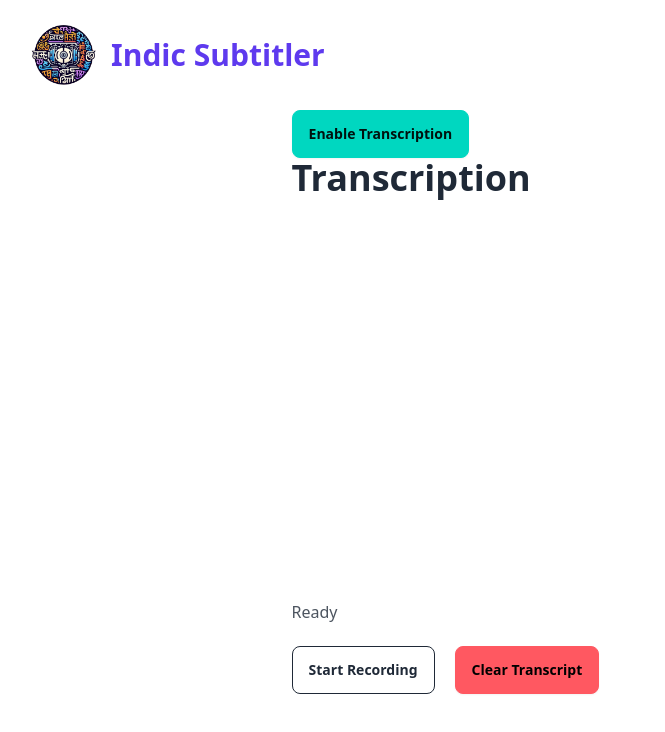
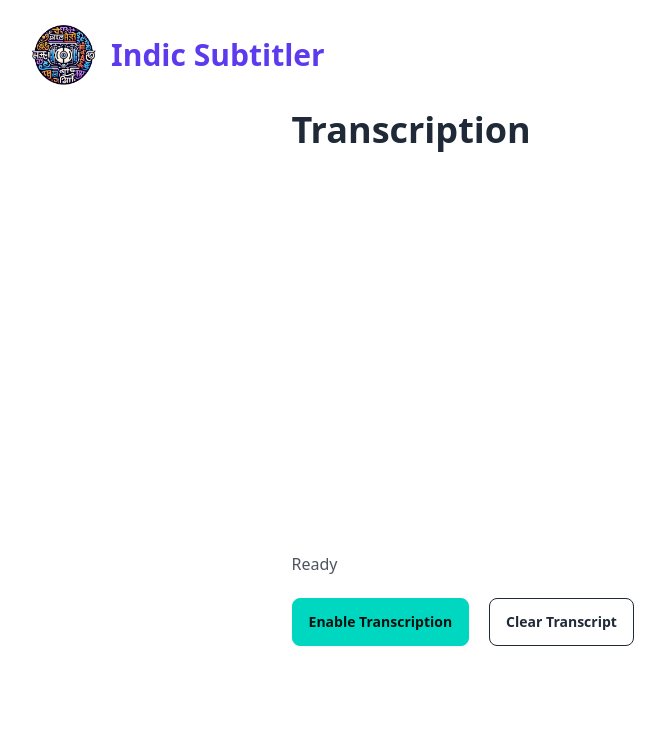
Before and after one commit to kurianbenoy/Indic-Subtitler, a Next.js app in the folder ui/: page /livetranscribe in a window 1280 px wide. Shown: the top 732 px of the page, without its empty margins (51-716 px from the left). Built offline with nearby package versions, Linux system fonts and the light colour scheme; no server answers.

Commit message:
refactorings

```diff
--- a/ui/src/pages/livetranscribe.js
+++ b/ui/src/pages/livetranscribe.js
@@ -2,7 +2,6 @@ import React, { useState, useRef, useEffect } from "react";
 import axios from "axios";
 
 const LiveTranscribe = () => {
-  console.log("bro");
   const [isRecording, setIsRecording] = useState(false);
   const [transcription, setTranscription] = useState("");
   const mediaRecorderRef = useRef(null);
@@ -11,11 +10,9 @@ const LiveTranscribe = () => {
 
   const toggleRecording = () => {
     if (!streamRef.current || !mediaRecorderRef.current) {
-      console.log({ streamRef, mediaRecorderRef });
       console.log("stream or mediarecorder not defined");
       return;
     }
-    console.log({ state: mediaRecorderRef.current.state, isRecording });
     if (mediaRecorderRef.current.state === "recording") {
       mediaRecorderRef.current.stop();
     } else {
@@ -42,19 +39,26 @@ const LiveTranscribe = () => {
   useEffect(() => {
     let interval = null;
     if (!enableTranscription) {
-      interval && clearInterval(interval);
+      if (interval) {
+        clearInterval(interval);
+        toggleRecording();
+      }
       return;
     }
 
+    toggleRecording();
     interval = setInterval(() => {
       toggleRecording();
       setTimeout(() => {
         console.log("toggling back");
         toggleRecording();
-      }, 275);
+      }, 175);
     }, 3500);
 
-    return () => interval && clearInterval(interval);
+    return () => {
+      interval && clearInterval(interval);
+      toggleRecording();
+    };
   }, [enableTranscription]);
 
   const handleDataAvailable = (event) => {
@@ -64,7 +68,7 @@ const LiveTranscribe = () => {
     formData.append("file", audioBlob, "audio.wav");
     formData.append("model", "whisper-1");
     formData.append("model", "whisper-1");
-    formData.append("language", "en");
+    // formData.append("language", "hi");
     formData.append("response_format", "verbose_json");
     formData.append("prompt", transcription);
 
@@ -93,10 +97,6 @@ const LiveTranscribe = () => {
 
   return (
     <div className="prose mx-auto">
-      <btn className="btn btn-accent" onClick={handleEnableTranscription}>
-        {enableTranscription ? "Disable" : "Enable"} Transcription
-      </btn>
-
       <h1>Transcription</h1>
       <div className="h-80">
         {/* <textarea rows={10} cols={20} className="w-10"> */}
@@ -107,14 +107,11 @@ const LiveTranscribe = () => {
 
       <p>{isRecording ? "Recording in progress...." : "Ready"} </p>
 
-      <button className="btn btn-outline" onClick={toggleRecording}>
-        {isRecording ? "Stop Recording" : "Start Recording"}
-      </button>
+      <btn className="btn btn-accent mr-5" onClick={handleEnableTranscription}>
+        {enableTranscription ? "Disable" : "Enable"} Transcription
+      </btn>
 
-      <button
-        className="btn btn-error mx-5"
-        onClick={() => setTranscription("")}
-      >
+      <button className="btn btn-outline" onClick={() => setTranscription("")}>
         Clear Transcript
       </button>
     </div>
```
